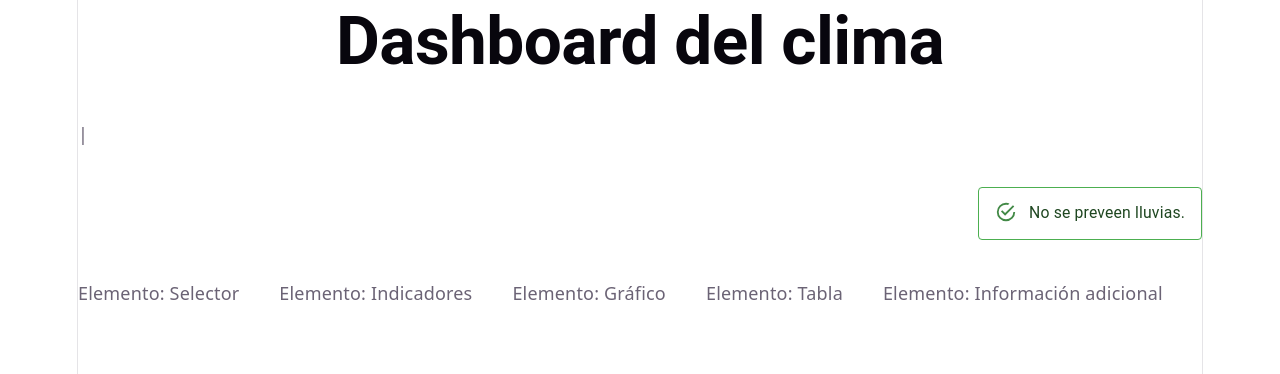
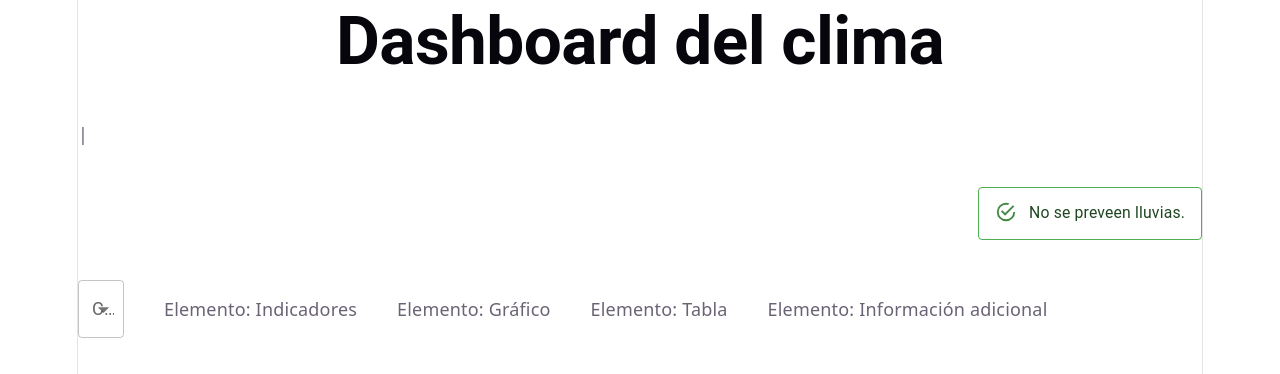
Before and after one commit to ibcg04/dashboard, a React (Vite) app: page / in a window 1280 px wide. Shown: the top 374 px of the page. Built offline with nearby package versions, Linux system fonts and the light colour scheme.

Commit message:
Add: Events & Hooks

```diff
--- a/src/App.tsx
+++ b/src/App.tsx
@@ -1,6 +1,7 @@
 import { Grid } from '@mui/material';
 import HeaderUI from './Typography';
 import AlertUI from './AlertUI';
+import SelectorUI from './SelectorUI';
 
 import './App.css'
 
@@ -20,7 +21,9 @@
          </Grid>
 
          {/* Selector */}
-         <Grid>Elemento: Selector</Grid>
+         <Grid >
+            <SelectorUI />
+         </Grid>
 
          {/* Indicadores */}
          <Grid>Elemento: Indicadores</Grid>
--- /dev/null
+++ b/src/SelectorUI.tsx
@@ -0,0 +1,32 @@
+import FormControl from '@mui/material/FormControl';
+import InputLabel from '@mui/material/InputLabel';
+import Select from '@mui/material/Select';
+import { type SelectChangeEvent } from '@mui/material/Select';
+import MenuItem from '@mui/material/MenuItem';
+
+export default function SelectorUI(){
+
+    const handleChange = (event: SelectChangeEvent<string>) => {
+        alert(event.target.value)
+    };
+
+    return (
+   <FormControl fullWidth>
+      <InputLabel id="city-select-label">Ciudad</InputLabel>
+      <Select
+         labelId="city-select-label"
+         id="city-simple-select"
+         label="Ciudad"
+         onChange={handleChange}
+         >
+         <MenuItem disabled><em>Seleccione una ciudad</em></MenuItem>
+         <MenuItem value={"guayaquil"}>Guayaquil</MenuItem>
+         <MenuItem value={"quito"}>Quito</MenuItem>
+         <MenuItem value={"manta"}>Manta</MenuItem>
+         <MenuItem value={"cuenca"}>Cuenca</MenuItem>
+
+      </Select>
+
+   </FormControl>
+   )
+}
```
